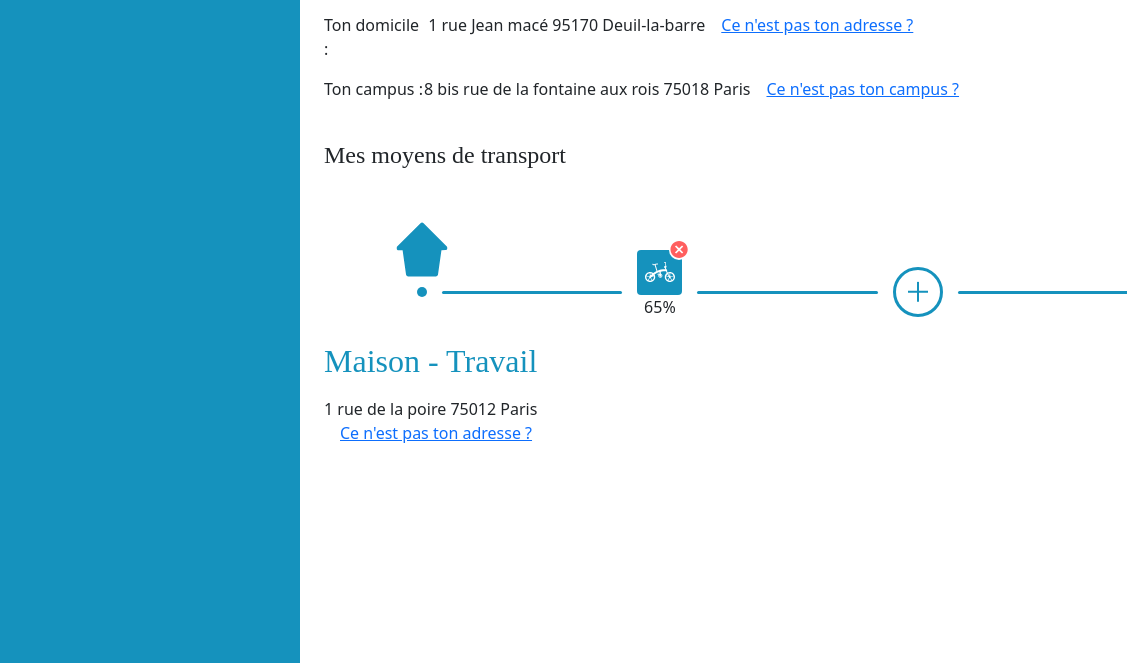
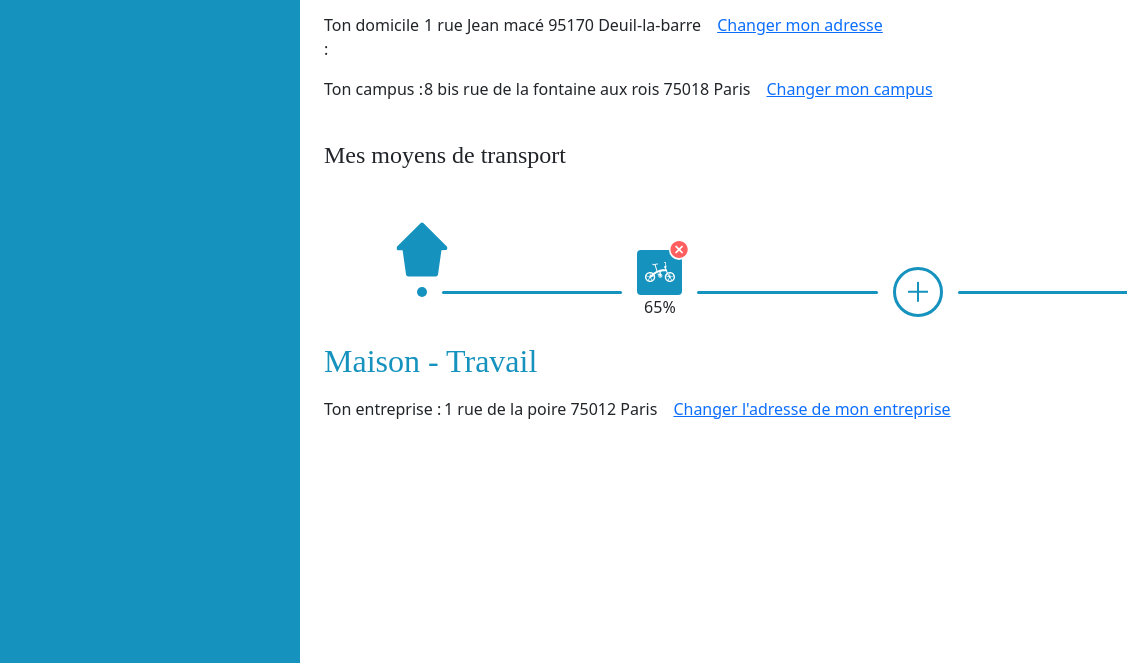
Before and after one commit to Retroscilo/workshop1, a website built with Parcel: page src/index.html in a window 1280 px wide. Shown: the part 137-800 px from the top of the page, 0-1127 px from the left. Built offline with nearby package versions, Linux system fonts and the light colour scheme; a web font is replaced by a local one.

Commit message:
first commit

```diff
--- a/package.json
+++ b/package.json
@@ -2,7 +2,6 @@
   "name": "workshop1",
   "version": "1.0.0",
   "description": "",
-  "main": "src/index.js",
   "source": "src/index.html",
   "scripts": {
     "start": "parcel",
--- a/src/index.html
+++ b/src/index.html
@@ -24,7 +24,7 @@
           <span class="visually-hidden">Loading...</span>
         </div>
       </div>
-      <a id="changeAddress" class="ms-3" href=""> Ce n'est pas ton adresse ?</a>
+      <a id="changeAddress" class="ms-3" href=""> Changer mon adresse</a>
     </div>
     <div class="d-flex flex-wrap">
       <p style="width: 100px;">Ton campus :</p>
@@ -33,7 +33,7 @@
           <span class="visually-hidden">Loading...</span>
         </div>
       </div>
-      <a id="changeCampus" class="ms-3" href=""> Ce n'est pas ton campus ?</a>
+      <a id="changeCampus" class="ms-3" href=""> Changer mon campus</a>
     </div>
 
     <h4 class="mt-4">Mes moyens de transport</h4>
@@ -197,12 +197,15 @@
     </div>
 
     <h2 class="color-main mb-3 mt-4">Maison - Travail</h2>
-    <div class="travail">
-      <div class="spinner-border spinner-border-sm ms-3" role="status">
-        <span class="visually-hidden">Loading...</span>
+    <div class="d-flex flex-wrap">
+      <p style="width: 120px;">Ton entreprise :</p>
+      <div class="travail">
+        <div class="spinner-border spinner-border-sm ms-3" role="status">
+          <span class="visually-hidden">Loading...</span>
+        </div>
       </div>
+      <a id="changeCampus" class="ms-3" href=""> Changer l'adresse de mon entreprise</a>
     </div>
-    <a id="changeAddress" class="ms-3" href=""> Ce n'est pas ton adresse ?</a>
   </content>
 
   <div class="modal fade" id="modal" tabindex="-1" aria-labelledby="exampleModalLabel" aria-hidden="true">
--- a/src/index.js
+++ b/src/index.js
@@ -19,7 +19,7 @@ import * as pathManager from "./library/pathManager"
 (function() {
   initVehiculeSelection(document.querySelector('.add'))
 
-  document.querySelector('.domicile').innerHTML = '&nbsp;' + global.userInfo.adresse_domicile
+  document.querySelector('.domicile').innerHTML = ' ' + global.userInfo.adresse_domicile
   document.querySelector('.campus').innerHTML = ' ' + global.userInfo.adresse_campus
   document.querySelector('.travail').innerHTML = ' ' + global.userInfo.adresse_entreprise
 
```
